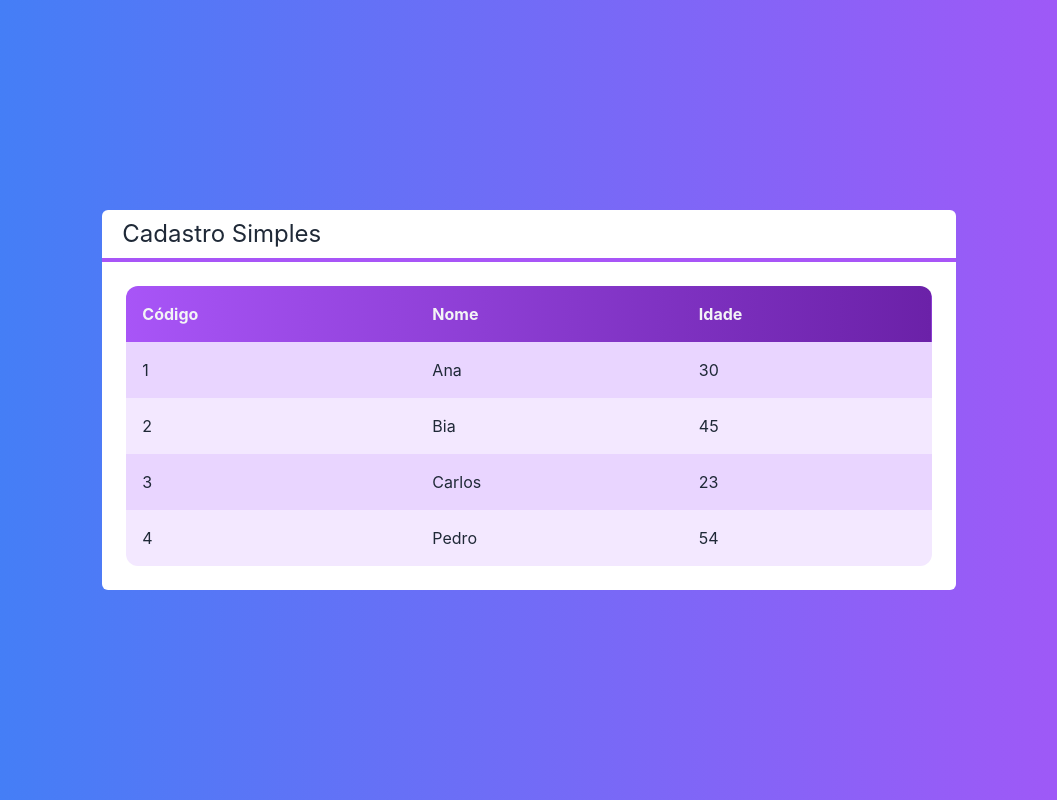
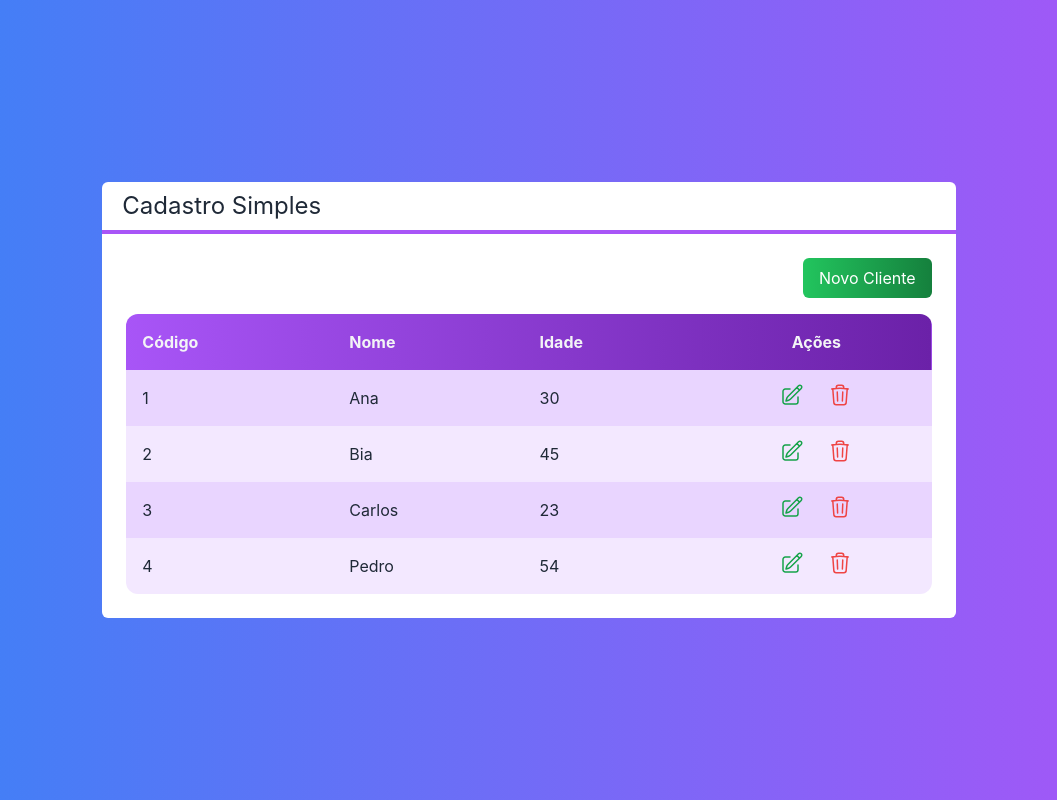
Before and after one commit to anacperdigao/Projeto-Cadastro-NextJS, a Next.js app: page / in a window 1280 px wide. Shown: the whole page, without its empty margins (111-1168 px from the left). Built offline with nearby package versions, Linux system fonts and the light colour scheme.

Commit message:
feat: component button

```diff
--- /dev/null
+++ b/src/components/Botao.tsx
@@ -0,0 +1,17 @@
+interface BotaoProps {
+    className?: string
+    children: any
+}
+
+
+const Botao = ({children, className}: BotaoProps) => {
+
+  return (
+    <button className={`bg-gradient-to-r from-green-500 to-green-700
+    text-white px-4 py-2 rounded-md ${className}`}>
+        {children}
+    </button>
+  )
+}
+
+export default Botao
--- /dev/null
+++ b/src/components/Icones.tsx
@@ -0,0 +1,13 @@
+export const IconeEdicao = (
+    <svg xmlns="http://www.w3.org/2000/svg" fill="none" viewBox="0 0 24 24" strokeWidth={1.5} stroke="currentColor" className="w-6 h-6">
+        <path strokeLinecap="round" strokeLinejoin="round" d="M16.862 4.487l1.687-1.688a1.875 1.875 0 112.652 2.652L10.582 16.07a4.5 4.5 0 01-1.897 1.13L6 18l.8-2.685a4.5 4.5 0 011.13-1.897l8.932-8.931zm0 0L19.5 7.125M18 14v4.75A2.25 2.25 0 0115.75 21H5.25A2.25 2.25 0 013 18.75V8.25A2.25 2.25 0 015.25 6H10" />
+    </svg>
+
+)
+
+export const IconeLixo = (
+    <svg xmlns="http://www.w3.org/2000/svg" fill="none" viewBox="0 0 24 24" strokeWidth={1.5} stroke="currentColor" className="w-6 h-6">
+        <path strokeLinecap="round" strokeLinejoin="round" d="M14.74 9l-.346 9m-4.788 0L9.26 9m9.968-3.21c.342.052.682.107 1.022.166m-1.022-.165L18.16 19.673a2.25 2.25 0 01-2.244 2.077H8.084a2.25 2.25 0 01-2.244-2.077L4.772 5.79m14.456 0a48.108 48.108 0 00-3.478-.397m-12 .562c.34-.059.68-.114 1.022-.165m0 0a48.11 48.11 0 013.478-.397m7.5 0v-.916c0-1.18-.91-2.164-2.09-2.201a51.964 51.964 0 00-3.32 0c-1.18.037-2.09 1.022-2.09 2.201v.916m7.5 0a48.667 48.667 0 00-7.5 0" />
+    </svg>
+
+)
--- a/src/components/Tabela.tsx
+++ b/src/components/Tabela.tsx
@@ -1,10 +1,15 @@
 import Cliente from "../core/Cliente"
+import { IconeEdicao, IconeLixo } from "./Icones"
 
 interface TabelaProps{
     clientes: Cliente[]
+    clienteSelecionado?: (cliente: Cliente) => void
+    clienteExcluido?: (cliente: Cliente) => void
 }
 
-const Tabela = (props: TabelaProps) => {
+const Tabela = ({clientes, clienteSelecionado, clienteExcluido}: TabelaProps) => {
+
+    const exibirAcoes = clienteSelecionado || clienteExcluido
 
     function renderizarCabecalho() {
         return(
@@ -12,6 +17,11 @@
                 <th className="text-left p-4">Código</th>
                 <th className="text-left p-4">Nome</th>
                 <th className="text-left p-4">Idade</th>
+                {exibirAcoes
+                &&
+                <th className="p-4">Ações</th>
+                }
+
             </tr>
         )
     }
@@ -20,15 +30,46 @@
     // If the object is undefined or null, it returns undefined instead of throwing an error.
     function renderizarDados(){
         return(
-            props.clientes?.map((cliente, index) => {
+            clientes?.map((cliente, index) => {
                 return(
                     <tr key={cliente.Id} className={`${index % 2 === 0 ? 'bg-purple-200' : 'bg-purple-100'}`}>
                         <td className="text-left p-4">{cliente.Id}</td>
                         <td className="text-left p-4">{cliente.Nome}</td>
                         <td className="text-left p-4">{cliente.Idade}</td>
+                        {exibirAcoes && renderizarAcoes(cliente)}
                     </tr>
                 )
             })
+        )
+    }
+
+
+
+    function renderizarAcoes(cliente: Cliente) {
+        return(
+            <td className="flex justify-center">
+
+                {clienteSelecionado
+                &&
+                <button
+                onClick={() => clienteSelecionado?.(cliente)}
+                className={`flex justify-center items-center text-green-600
+                rounded-full hover:bg-purple-50 p-2 m-1`}>
+                    {IconeEdicao}
+                </button>
+                }
+
+                {clienteExcluido
+                &&
+                <button
+                onClick={() => clienteExcluido?.(cliente)}
+                className={`flex justify-center items-center text-red-500
+                rounded-full hover:bg-purple-50 p-2 m-1`}>
+                    {IconeLixo}
+                </button>
+                }
+
+            </td>
         )
     }
 
--- a/src/pages/index.tsx
+++ b/src/pages/index.tsx
@@ -1,3 +1,4 @@
+import Botao from "../components/Botao";
 import Layout from "../components/Layout";
 import Tabela from "../components/Tabela";
 import Cliente from "../core/Cliente";
@@ -12,12 +13,31 @@
     new Cliente('Pedro', 54, '4'),
   ]
 
+  const clienteSelecionado = (cliente: Cliente) => {
+    console.log(cliente.Nome)
+  }
+
+  const clienteExcluido = (cliente: Cliente) => {
+    console.log(cliente.Nome)
+  }
+
+
   return (
     <div className={`flex justify-center items-center h-screen
     bg-gradient-to-r from-blue-500 to-purple-500 text-white`} >
 
       <Layout titulo="Cadastro Simples">
-        <Tabela clientes={clientes}/>
+
+        <div className="flex justify-end">
+          <Botao className="mb-4">Novo Cliente</Botao>
+        </div>
+
+        <Tabela
+          clientes={clientes}
+          clienteSelecionado={clienteSelecionado}
+          clienteExcluido={clienteExcluido}
+        />
+
       </Layout>
 
     </div>
--- a/tailwind.config.js
+++ b/tailwind.config.js
@@ -1,9 +1,16 @@
 /** @type {import('tailwindcss').Config} */
 module.exports = {
+  purge: {
   content: [
   "./src/pages/**/*.{js,ts,jsx,tsx}",
   "./src/components/**/*.{js,ts,jsx,tsx}",
   ],
+  safelist: [
+    /^bg-/,
+    /^to-/,
+    /^from-/
+  ]
+  },
   theme: {
   extend: {},
   },
```
